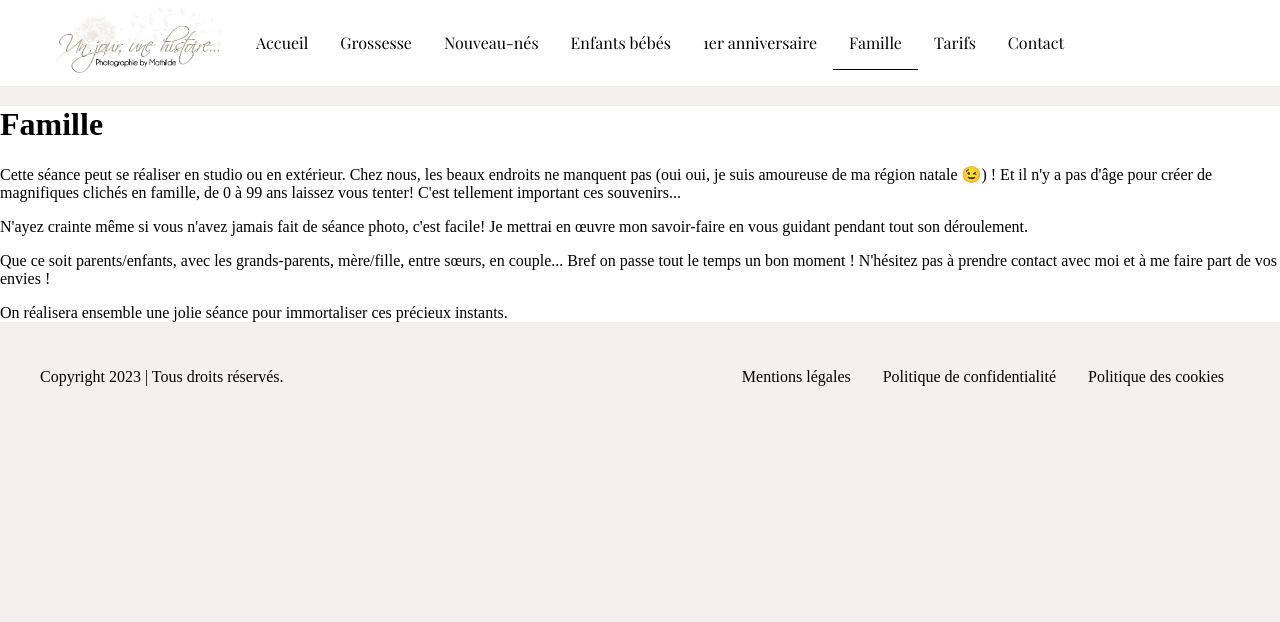
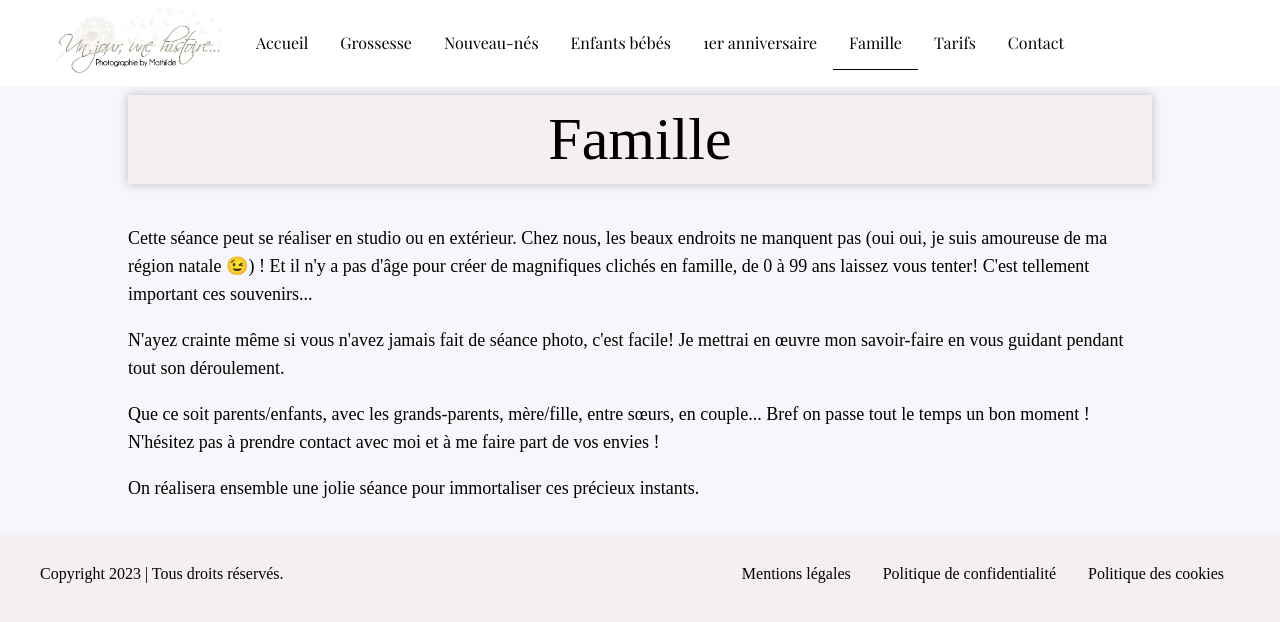
Before and after one commit to leCharade/mathilde, a React (Create React App) app: page /famille in a window 1280 px wide. Shown: the top 622 px of the page. Built offline with nearby package versions, Linux system fonts and the light colour scheme; a web font is replaced by a local one.

Commit message:
on attaque les pages

```diff
--- a/src/App.css
+++ b/src/App.css
@@ -34,8 +34,33 @@ body {
   background-color: white;
   height: 85px;
 }
+@media screen and (max-width: 768px) {
+  .background-block__margin-header {
+    height: 79.52px;
+  }
+}
 .background-block__main {
-  background-color: white;
+  background: #f6f7fa;
+}
+.background-block__main .page {
+  max-width: 1024px;
+  margin: auto;
+  padding: 10px 0 15px 0;
+}
+.background-block__main .page h1 {
+  font-size: 60px;
+  font-weight: 200;
+  box-sizing: border-box;
+  text-align: center;
+  margin: 0 auto 40px auto;
+  padding: 10px 0;
+  width: 100%;
+  background-color: #F5EFF0;
+  box-shadow: 0px 0px 10px 0px rgba(0, 0, 0, 0.23);
+}
+.background-block__main .page p {
+  line-height: 28px;
+  font-size: 18px;
 }
 .background-block__footer {
   background-color: #F5EFF0;
@@ -374,3 +399,15 @@ footer ul li a {
 .quotations__quotes__author {
   font-style: normal;
 }
+
+.page--nouveaunes div {
+  display: flex;
+  flex-wrap: wrap;
+  flex-direction: column;
+  max-height: 960px;
+}
+.page--nouveaunes div p {
+  width: 47%;
+  height: fit-content;
+  margin-right: 6%;
+}
--- a/src/css/sass/base/_body.scss
+++ b/src/css/sass/base/_body.scss
@@ -17,9 +17,32 @@ body {
     &__margin-header {
         background-color:white;
         height:85px;
+        @include mobile-only {
+            height:79.52px;
+        }
     }
     &__main {
-        background-color:white;
+        background: #f6f7fa;
+        .page {
+            max-width:1024px;
+            margin:auto;
+            padding:10px 0 15px 0;
+            h1 {
+                font-size:60px;
+                font-weight:200;
+                box-sizing:border-box;
+                text-align: center;
+                margin:0 auto 40px auto;
+                padding:10px 0;
+                width:100%;
+                background-color:$primary-color;
+                box-shadow:0px 0px 10px 0px rgba(0, 0, 0, 0.23);
+            }
+            p {
+                line-height:28px;
+                font-size:18px;
+            }
+        }
     }
     &__footer {
         background-color:$primary-color;
--- a/src/css/sass/main.scss
+++ b/src/css/sass/main.scss
@@ -6,3 +6,4 @@
 @import 'components/header';
 @import 'components/footer';
 @import 'pages/accueil';
+@import 'pages/nouveaunes';
--- a/src/pages/2_Grossesse.js
+++ b/src/pages/2_Grossesse.js
@@ -2,7 +2,7 @@ import React from 'react';
 
 export default function Grossesse() {
     return (
-        <div>
+        <div className="page page--grossesse">
             <h1>Séance grossesse</h1>
             <p>L'idéal pour réaliser cette séance est au cours du 7ème mois, le ventre est bien rond, maman pas trop fatiguée et il y a aussi beaucoup moins de risques de rater sa séance si bébé arrive un peu avant... Les photos peuvent se dérouler en intérieur ou extérieur au choix, et on discutera avant du thème, style, tenues, lieux... Elles peuvent se faire seule, en couple ou en famille.</p>
             <p>N'ayez aucune crainte, l'ambiance est détendue ! Je suis là pour vous mettre à l'aise et vous guider de A à Z sur les poses, le regard, l'expression du visage...</p>
--- a/src/pages/3_NouveauNes.js
+++ b/src/pages/3_NouveauNes.js
@@ -2,8 +2,9 @@ import React from 'react';
 
 export default function NouveauNes() {
     return (
+        <div className="page page--nouveaunes">
+            <h1>Nouveau nés</h1>
             <div>
-            <h1>Nouveau nés</h1>
                 <p>Être photographe nouveau-nés est un art qui demande beaucoup de passion et d'amour pour son métier, énormément de patience, une excellente formation sur la physiologie de bébé et sa sécurité, un environnement sain et du matériel adapté.</p>
                 <p>La séance dure environ 3h afin de privilégier son bien-être... Bébé doit se sentir en totale confiance et suffisamment relaxé pour obtenir ces images emplies de sérénité et de douceur. On passe souvent plus de temps à apaiser bébé qu'à le photographier. On prend également le temps pour les tétées et pour se rendormir tranquillement afin que je puisse le positionner sereinement. Je profiterai aussi des phases d'éveil pour prendre quelques clichés yeux ouverts.</p>
                 <p>Il est nécessaire que votre enfant ait moins de 15 jours (sauf en cas de naissance prématurée). Les raisons sont physiologiques, esthétiques et pratiques. C'est la période où ils dorment beaucoup (presque 18 heures par jour), le corps de votre bébé n'étant pas encore tonique, il aura la mémoire des positions fœtales, que j'utilise beaucoup durant mes séances. Passé ces 15 jours, peuvent débuter les coliques qui risquent de le perturber. Et souvent s'ajoutent aussi les poussées d'acné du nourrisson…</p>
@@ -15,5 +16,6 @@ export default function NouveauNes() {
                 <p>Si vous avez d'autres questions, n'hésitez pas à me contacter...</p>
                 <p>Au plaisir de rencontrer bientôt vos petites merveilles...!</p>
             </div>
+        </div>
     )
 }
--- a/src/pages/4_EnfantsBebe.js
+++ b/src/pages/4_EnfantsBebe.js
@@ -2,7 +2,7 @@ import React from 'react';
 
 export default function EnfantsBebe() {
     return (
-        <div>
+        <div className="page page--enfantsbebes">
             <h1>Enfants Bébé (à partir de 6 mois)</h1>
             <p>Dès que bébé tient assis c'est le moment idéal pour réaliser une belle séance photos, plein de petites mimiques adorables et des sourires à tout va ! On peut varier les positions, et faire plein de belles choses ! C'est une de mes séances préférées !</p>
             <p>Elle peut se dérouler en studio avec 2 décors différents ou en extérieur selon les saisons et les conditions météo, il y a tellement de beaux endroits chez nous !...</p>
--- a/src/pages/5_1erAnniversaire.js
+++ b/src/pages/5_1erAnniversaire.js
@@ -2,7 +2,7 @@ import React from 'react';
 
 export default function PremierAnniversaire() {
     return (
-        <div>
+        <div className="page page--1eranniversaire">
             <h1>1er Anniversaire</h1>
             <p>Sa première bougie est une étape très importante, autant pour bébé que pour ses parents (plus pour les parents des fois ah ah !), et oui notre bébé grandit, il devient de plus en plus autonome, il est de plus en plus curieux, il aime découvrir... Et il va nous le montrer !</p>
             <p>Je fais réaliser de superbes et délicieux gâteaux par ma partenaire pâtissière, je crée une jolie déco d'anniversaire sur un thème que nous choisirons ensemble, et on laisse faire bébé avec le gâteau... Vous vous imaginez la suite...! On touche, on goûte, on sent et souvent c'est vraiment très très drôle ! Rassurez-vous, on prendra quelques photos avant le gâteau car, comme vous pouvez vous en douter, après il y en a partout (ou pas !, ça dépend des bébés !). Mais attention pas de gaspillage, vous repartirez ensuite avec, si vous le souhaitez.</p>
--- a/src/pages/6_Famille.js
+++ b/src/pages/6_Famille.js
@@ -2,7 +2,7 @@ import React from 'react';
 
 export default function Famille() {
     return (
-        <div>
+        <div className="page page--famille">
             <h1>Famille</h1>
             <p>Cette séance peut se réaliser en studio ou en extérieur. Chez nous, les beaux endroits ne manquent pas (oui oui, je suis amoureuse de ma région natale 😉) ! Et il n'y a pas d'âge pour créer de magnifiques clichés en famille, de 0 à 99 ans laissez vous tenter! C'est tellement important ces souvenirs...</p>
             <p>N'ayez crainte même si vous n'avez jamais fait de séance photo, c'est facile! Je mettrai en œuvre mon savoir-faire en vous guidant pendant tout son déroulement. </p>
--- a/src/pages/7_Tarifs.js
+++ b/src/pages/7_Tarifs.js
@@ -2,7 +2,7 @@ import React from 'react';
 
 export default function Tarifs() {
     return (
-        <div>
+        <div className="page page--tarifs">
             <h1>Tarifs</h1>
             <p>Bienvenue sur notre page Tarifs ! Nous sommes ravis de vous présenter nos tarifs pour nos services photo spéciaux.</p>
             <p>Nous mettons tout en œuvre pour vous offrir des expériences photo uniques et personnalisées. Chaque séance est réalisée avec soin, créativité et amour, pour que chaque cliché reflète l'essence même de votre famille. Contactez-nous dès maintenant pour réserver votre séance photo et laissez-nous capturer ces moments précieux pour vous !</p>
--- a/src/pages/8_Contact.js
+++ b/src/pages/8_Contact.js
@@ -2,7 +2,7 @@ import React from 'react';
 
 export default function Contact() {
     return (
-        <div>
+        <div className="page page--contacts">
             <p>contact</p>
         </div>
     )
```
Also changed, not shown: src/css/sass/pages/_nouveaunes.scss (added, +13 -0 lines). Lines whose indentation alone changed are shown as unchanged.
